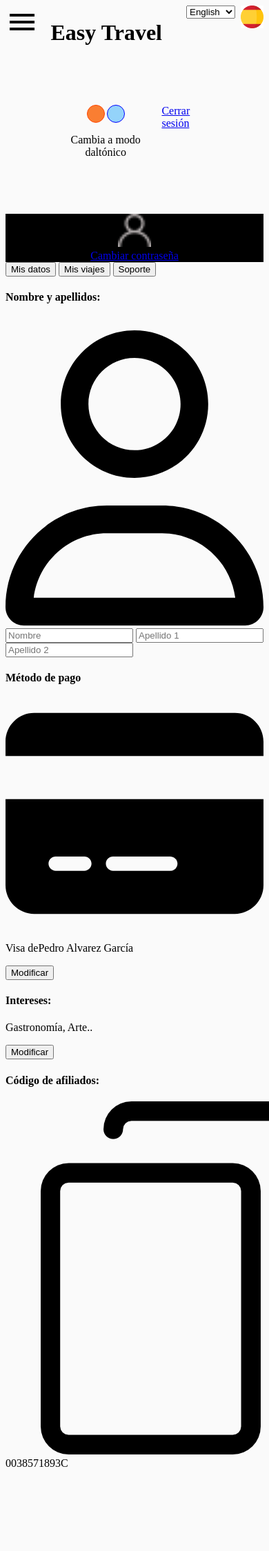
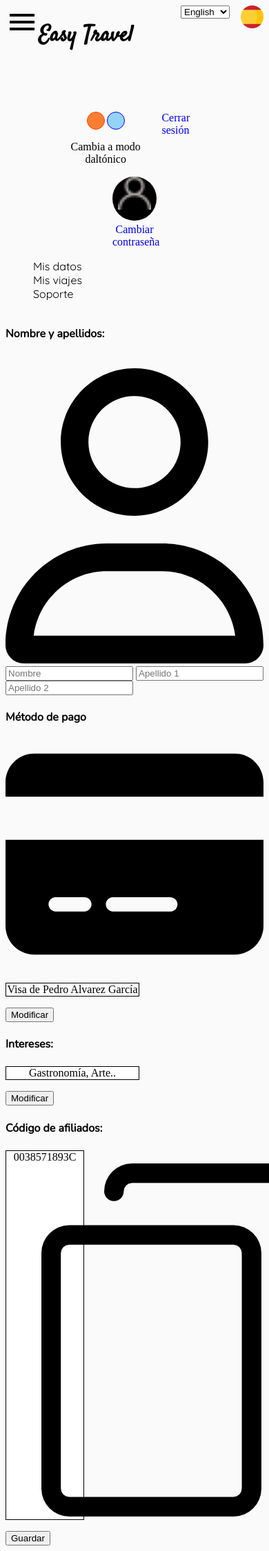
Before and after one commit to EasyTravel-STUCOM/EasyTravel, a PHP site: page /MyPage.html in a window 390 px wide; the page is wider, and only the part inside the window is pictured. Shown: that part at 69% size. Before the commit the page ends 2127 px from the top of that part, so only its background shows below. Run offline with PHP 8.4, Linux system fonts and the light colour scheme.

Commit message:
He acabado de maquetar la páguina, procedo a hacer las media queries.

```diff
--- a/EasyTravelWeb/MyPage.html
+++ b/EasyTravelWeb/MyPage.html
@@ -6,6 +6,11 @@
     <meta http-equiv="X-UA-Compatible" content="IE=edge">
     <meta name="viewport" content="width=device-width, initial-scale=1.0">
     <link rel="stylesheet" type="text/css" href="css/MyPage.css">
+    <link rel="preconnect" href="https://fonts.googleapis.com">
+    <link rel="preconnect" href="https://fonts.gstatic.com" crossorigin>
+    <!-- <link href="https://fonts.googleapis.com/css2?family=Nunito:wght@300&family=Quicksand:wght@300&family=Satisfy&display=swap" rel="stylesheet">
+    <link href="https://fonts.googleapis.com/css2?family=Nunito&family=Satisfy&display=swap" rel="stylesheet"> -->
+    <link href="https://fonts.googleapis.com/css2?family=Nunito&family=Quicksand&family=Satisfy&display=swap" rel="stylesheet">
     <title>MyPage</title>
 </head>
 
@@ -39,20 +44,25 @@
         </div>
 
         <div>
-            <a href="#">Cerrar sesión</a>
+            <a href="#" style="text-decoration: none;">Cerrar sesión</a>
         </div>
     </div>
+    <div class="perfil">
         <div class="fotoPerfil">
             <img class="fotoPerfil__img" src="img/userGrey.png" alt="">
             <br>
-        <a href="#">Cambiar contraseña</a>
+            <a href="#" style="text-decoration: none;">Cambiar contraseña</a>
+        </div>
     </div>
 
     <main class="principal">
         <aside class="menu">
-            <button>Mis datos</button>
-            <button>Mis viajes</button>
-            <button>Soporte</button>
+            <ul style="list-style: none;">
+                <li>Mis datos</li>
+                <li>Mis viajes</li>
+                <li>Soporte</li>
+            </ul>
+
         </aside>
         <div class="ventana">
             <div class="ventana__misDatos">
@@ -60,28 +70,43 @@
                     <!-- Nombre y apellido -->
                     <div class="nombreApellidos">
                         <h4>Nombre y apellidos:</h4> <br>
+                        <div class="nombreApellidos__grid">
                             <label for="nombre"><img src="img/user icon.svg" alt=""></label>
                             <input type="text" name="" id="nombre" placeholder="Nombre">
                             <input type="text" name="" placeholder="Apellido 1">
                             <input type="text" name="" placeholder="Apellido 2">
                         </div>
 
+                    </div>
+
                     <div class="tarjeta">
                         <h4>Método de pago</h4>
+                        <div class="tarjeta__grid">
                             <img src="img/credit-card-solid.svg" alt="" class="tarjeta__imagen">
-                        <p class="tarjeta__nombre">Visa dePedro Alvarez García</p>
+                            <p class="input">Visa de Pedro Alvarez García</p>
                             <button class="tarjeta__modificar">Modificar</button>
+                        </div>
+
                     </div>
 
                     <div class="intereses">
                         <h4>Intereses:</h4>
-                        <p class="intereses__nombre">Gastronomía, Arte..</p>
+                        <div class="intereses__grid">
+                            <p class="input">Gastronomía, Arte..</p>
                             <button class="intereses__modificar">Modificar</button>
+                        </div>
+
                     </div>
 
                     <div class="afiliados">
                         <h4>Código de afiliados:</h4>
-                        <p class="afiliados__codigo"><img src="img/copy.png" alt=""> 0038571893C</p>
+                        <div>
+                            <p class="input" style="width: 7rem;">0038571893C<img src="img/copy.png" alt=""> </p>
+                        </div>
+                    </div>
+
+                    <div class="guardar">
+                        <button>Guardar</button>
                     </div>
                 </form>
             </div>
--- a/EasyTravelWeb/css/MyPage.css
+++ b/EasyTravelWeb/css/MyPage.css
@@ -4,19 +4,38 @@
     --opciones: #FCAE7F;
     --naranja: #FA7E32;
     --celeste: #32adfa82;
+    --titulo: 'Satisfy', 'sans-serif';
+    --menu: 'Quicksand', 'sans-serif';
+    --subtitulo: 'Nunito', 'sans-serif';
 }
 
 body {
     background-color: var(--primario);
 }
 
+li{
+    font-family: var(--menu);
+}
+
+h1{
+    font-family: var(--titulo);
+}
+
+h4{
+    font-family: var(--subtitulo);
+}
+
+.input {
+    border: 1px solid black;
+    background-color: var(--blanco);
+    box-shadow: none;
+    width: 12rem;
+    text-align: center;
+}
+
 .encabezado {
     display: grid;
-    grid-template-columns: 1fr 3fr 0fr;
-}
-
-.encabezado__idiomas--logo img {
-    width: 33px;
+    grid-template-columns: 1fr 8fr 0fr;
 }
 
 .encabezado__idiomas {
@@ -24,13 +43,18 @@
 }
 
 .encabezado__idiomas--select {
-    margin-right: 0.5rem;
+    margin-right: 1rem;
+}
+
+
+.encabezado__idiomas--logo img {
+    width: 33px;
 }
 
 .navegacion {
     display: flex;
     justify-content: space-between;
-    padding: 4rem;
+    padding: 4rem 4rem 0 4rem;
 }
 
 .colores {
@@ -62,28 +86,145 @@
     height: 1.5rem;
 }
 
-.fotoPerfil{
+.perfil {
+    text-align: center;
+}
+
+.fotoPerfil {
     text-align: center;
     background-color: black;
+    width: 4rem;
+    border-radius: 50%;
+    height: 4rem;
+    display: inline-block;
+    font-size: 1rem;
 }
 
-.fotoPerfil__img{
+.fotoPerfil__img {
+    margin-bottom: 1rem;
+}
+
+.fotoPerfil__img {
     width: 3rem;
 }
 
+.ventana {
+    display: grid;
+}
+
+.afiliados img:hover{
+    cursor: pointer;
+    background-color: #ccc;
+    transition: all 500ms;
+}
+
+@media (max-width: 950px) {
+
+
+}
+
+
 @media (min-width: 768px) {
-    .encabezado {
+    .principal {
         display: grid;
-        grid-template-columns: 1fr 8fr 0fr;
+        grid-template-columns: 2fr 5fr;
+        margin: 6rem;
     }
 
-    .encabezado__idiomas {
-        display: flex;
+    .menu {
+        background-color: var(--blanco);
+        height: 9rem;
+        box-shadow: .8px 7px 12px -14px var(--naranja);
     }
 
-    .encabezado__idiomas--select {
-        margin-right: 1rem;
+    .menu ul li {
+        padding-bottom: 1.5rem;
+        transition: all 240ms;
+    }
+
+    .menu ul li:hover {
+        cursor: pointer;
+        text-shadow: 1px 1px 1px #ccc;
+        text-decoration: bold;
+        transition: all 240ms;
     }
 
 
+    .ventana {
+        border: 0.5px solid var(--opciones);
+        padding: 1rem;
+        background-color: var(--blanco);
+        height: auto;
+    }
+
+    .ventana__misDatos {
+        display: grid;
+        grid-template-rows: 3fr 2fr 1fr 1fr;
+        height: 32rem;
+    }
+
+    .nombreApellidos__grid {
+        display: grid;
+        grid-template-columns: 0fr 2fr 2fr 2fr;
+        gap: 0.3rem;
+    }
+
+    .nombreApellidos img {
+        width: 14px;
+        vertical-align: bottom;
+    }
+
+    .tarjeta {
+        margin-top: 3rem;
+    }
+
+    .tarjeta__grid {
+        display: grid;
+        grid-template-columns: 1fr 2fr 1fr 44fr;
+        column-gap: 0.5rem;
+    }
+
+    .tarjeta__imagen {
+        width: 20px;
+        margin-top: 1.1rem;
+    }
+
+
+    .tarjeta__modificar {
+        height: 1.3rem;
+        margin-top: 1rem;
+    }
+
+    .intereses {
+        margin-top: 3rem;
+    }
+
+    .intereses__grid {
+        display: grid;
+        grid-template-columns: 1fr 5fr 50fr;
+        gap: 1rem;
+    }
+
+    .intereses__modificar {
+        height: 1.3rem;
+        margin-top: 1rem;
+        width: 5rem;
+    }
+
+    .afiliados img {
+        width: 12px;
+        margin-left: 4px;
+    }
+
+
+
+    .afiliados div {
+        display: grid;
+        grid-template-columns: 1fr 1fr 1fr;
+    }
+
+    .guardar {
+        display: flex;
+        flex-direction: row-reverse;
+    }
 }
```
Lines whose indentation alone changed are shown as unchanged.
